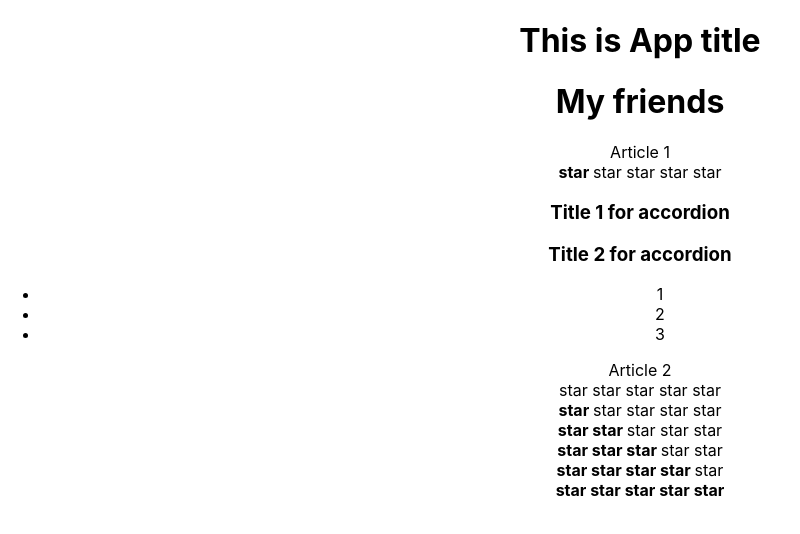
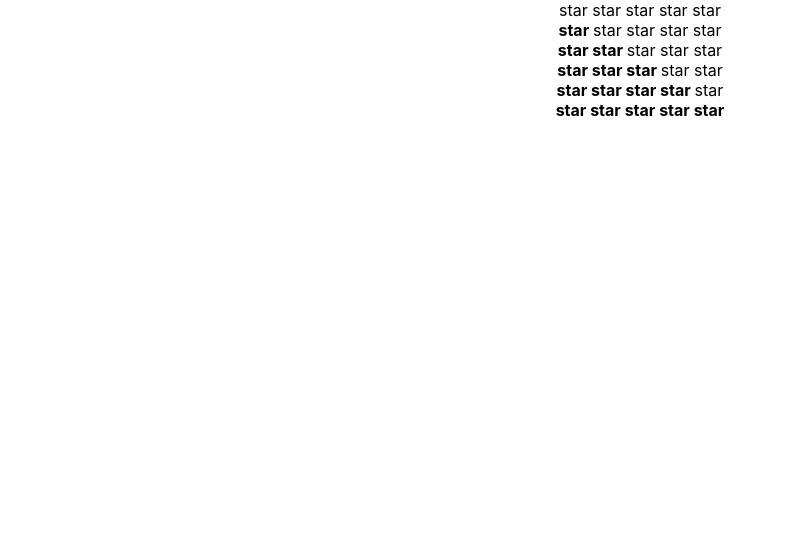
Before and after one commit to eliseevais/repeat-react-kabzda, a React (Create React App) app: page / in a window 1280 px wide. Shown: the top 534 px of the page, without its empty margins (0-800 px from the left). Built offline with nearby package versions, Linux system fonts and the light colour scheme.

Commit message:
sprint 01 week 02: refactor Rating, Accordion, rendering from props

```diff
--- a/src/App.tsx
+++ b/src/App.tsx
@@ -5,13 +5,8 @@
 function App() {
   return (
     <div className="App">
-      <PageTitle title={"This is App title"}/>
-      <PageTitle title={"My friends"}/>
-      <div>Article 1</div>
-      <Rating value={1}/>
-      <Accordion title={"Title 1 for accordion"} collapsed={true}/>
-      <Accordion title={"Title 2 for accordion"} collapsed={false}/>
-      <div>Article 2</div>
+      {/*<Accordion title={"Title 1 for accordion"} collapsed={true}/>*/}
+      {/*<Accordion title={"Title 2 for accordion"} collapsed={false}/>*/}
       <Rating value={0}/>
       <Rating value={1}/>
       <Rating value={2}/>
--- a/src/components/Accordion/Accordion.tsx
+++ b/src/components/Accordion/Accordion.tsx
@@ -4,17 +4,26 @@
 }
 
 export const Accordion = (props: AccordionPropsType) => {
+  return (
+    <div>
+      <AccordionTitle title={props.title}/>
+      {!props.collapsed && <AccordionBody/>}
+    </div>
+  )
+}
+
+export const Accordion2 = (props: AccordionPropsType) => {
   if (props.collapsed) {
     return (
       <div>
-        <AccordionTitle title={props.title} />
+        <AccordionTitle title={props.title}/>
       </div>
     )
   }
   if (!props.collapsed) {
     return (
       <div>
-        <AccordionTitle title={props.title} />
+        <AccordionTitle title={props.title}/>
         <AccordionBody/>
       </div>
     )
--- a/src/components/Rating/Rating.tsx
+++ b/src/components/Rating/Rating.tsx
@@ -3,64 +3,13 @@
 }
 
 export function Rating(props: RatingProps) {
-  if (props.value === 1) {
-    return (
-      <div>
-        <Star selected={true}/>
-        <Star selected={false}/>
-        <Star selected={false}/>
-        <Star selected={false}/>
-        <Star selected={false}/>
-      </div>
-    )
-  } else if (props.value === 2) {
-    return (
-      <div>
-        <Star selected={true}/>
-        <Star selected={true}/>
-        <Star selected={false}/>
-        <Star selected={false}/>
-        <Star selected={false}/>
-      </div>
-    )
-  } else if (props.value === 3) {
-    return (
-      <div>
-        <Star selected={true}/>
-        <Star selected={true}/>
-        <Star selected={true}/>
-        <Star selected={false}/>
-        <Star selected={false}/>
-      </div>
-    )
-  } else if (props.value === 4) {
-    return (
-      <div>
-        <Star selected={true}/>
-        <Star selected={true}/>
-        <Star selected={true}/>
-        <Star selected={true}/>
-        <Star selected={false}/>
-      </div>
-    )
-  } else if (props.value === 5) {
-    return (
-      <div>
-        <Star selected={true}/>
-        <Star selected={true}/>
-        <Star selected={true}/>
-        <Star selected={true}/>
-        <Star selected={true}/>
-      </div>
-    )
-  }
   return (
     <div>
-      <Star selected={false}/>
-      <Star selected={false}/>
-      <Star selected={false}/>
-      <Star selected={false}/>
-      <Star selected={false}/>
+      <Star selected={props.value > 0}/>
+      <Star selected={props.value > 1}/>
+      <Star selected={props.value > 2}/>
+      <Star selected={props.value > 3}/>
+      <Star selected={props.value > 4}/>
     </div>
   )
 }
```
